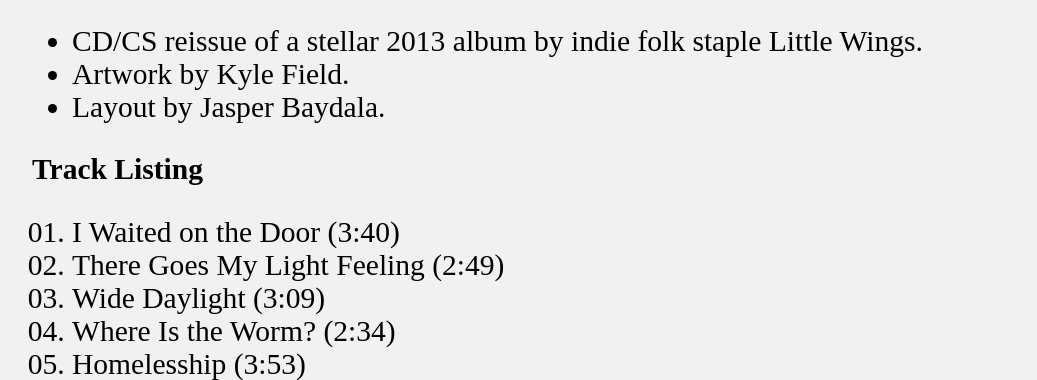
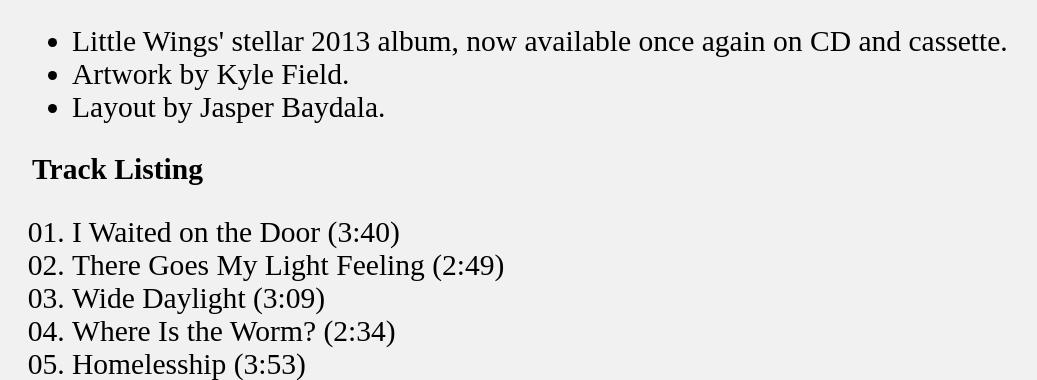
Before and after one commit to marcelsletten/primordial-void.com, a plain HTML site: page releases/little-wings-last.html in a window 1280 px wide. Shown: the part 720-1100 px from the top of the page, without its empty margins (42-1079 px from the left). Drawn offline with Linux system fonts and the light colour scheme.

Commit message:
Update little-wings-last.html

```diff
--- a/releases/little-wings-last.html
+++ b/releases/little-wings-last.html
@@ -195,7 +195,7 @@ footer {
     <p class="topnav2"><a href="https://primordialvoid.bandcamp.com/album/last" target="_blank">Pre-order CD <span class="green_text">$15</span></a>
 	    <a href="https://primordialvoid.bandcamp.com/album/last" target="_blank">Pre-order CS <span class="green_text">$15</span></a></p></p>
         <ul>
-		<li>CD/CS reissue of a stellar 2013 album by indie folk staple Little Wings.</li>
+		<li>Little Wings' stellar 2013 album, now available once again on CD and cassette.</li>
 		<li>Artwork by Kyle Field.</li>
 		<li>Layout by Jasper Baydala.</li>
         </ul>
```
